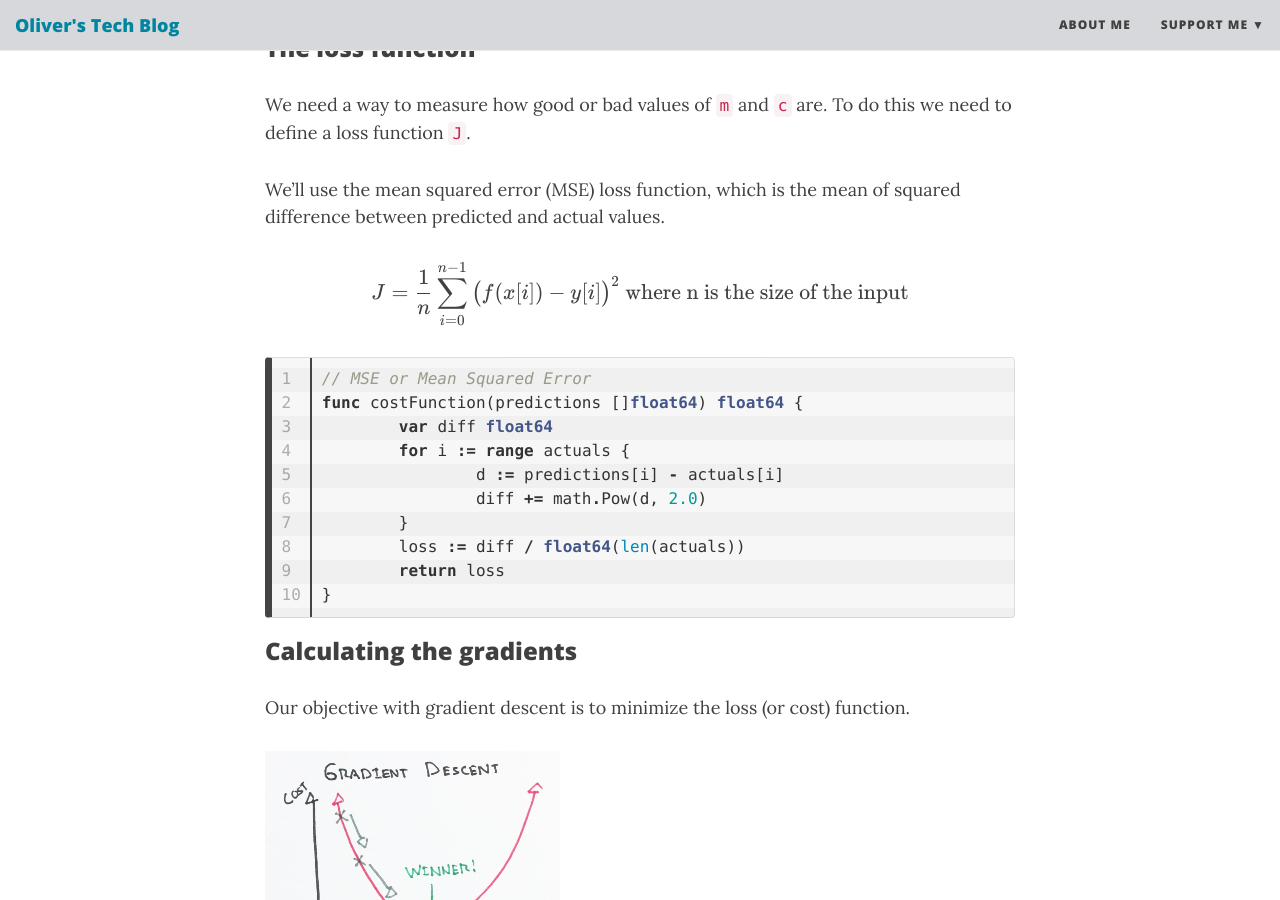
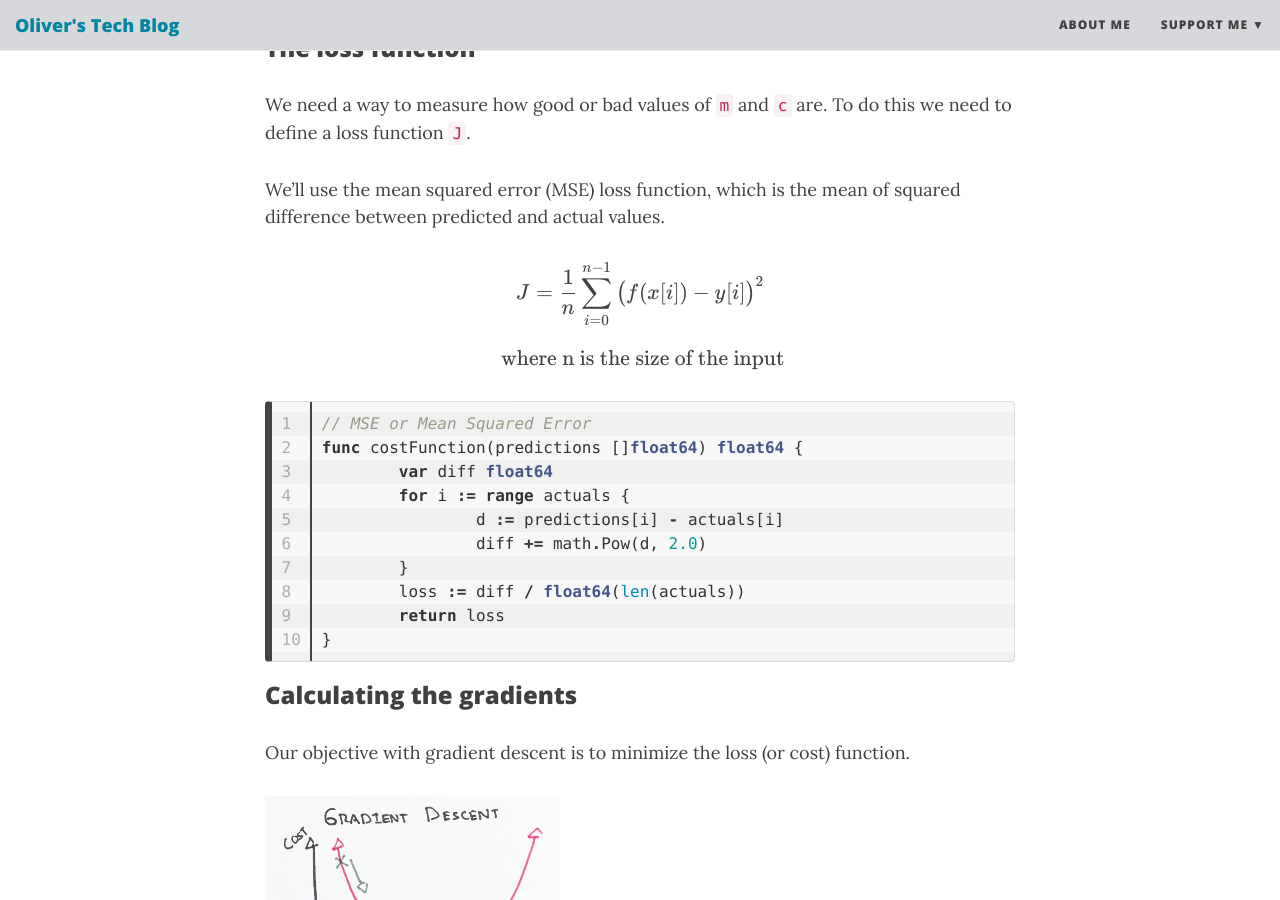
Before and after one commit to oliversavio/oliversavio.github.io, a Jekyll site: the page built from _posts/2021-01-24-learning-gradient-descent-with-code.md, in a window 1280 px wide and 900 px high, scrolled down 3422 px. Built offline with Jekyll 4.4.1, drawn with Linux system fonts in a browser that asks for light colours; nearby versions of some CDN libraries.

Commit message:
fix for mobile view

```diff
--- a/_posts/2021-01-24-learning-gradient-descent-with-code.md
+++ b/_posts/2021-01-24-learning-gradient-descent-with-code.md
@@ -68,7 +68,10 @@ We need a way to measure how good or bad values of `m` and `c` are. To do this w
 We'll use the mean squared error (MSE) loss function, which is the mean of squared difference between predicted and actual values.
 
 \\[
-  J = \frac{1}{n}\displaystyle\sum_{i=0}^{n-1} \big(f(x[i]) - y[i] \big)^2 \text{ where n is the size of the input}
+J = \frac{1}{n}\displaystyle\sum_{i=0}^{n-1} \big(f(x[i]) - y[i] \big)^2
+\\]
+\\[
+\text{ where n is the size of the input}
 \\]
 
 {% highlight golang linenos %}
```
